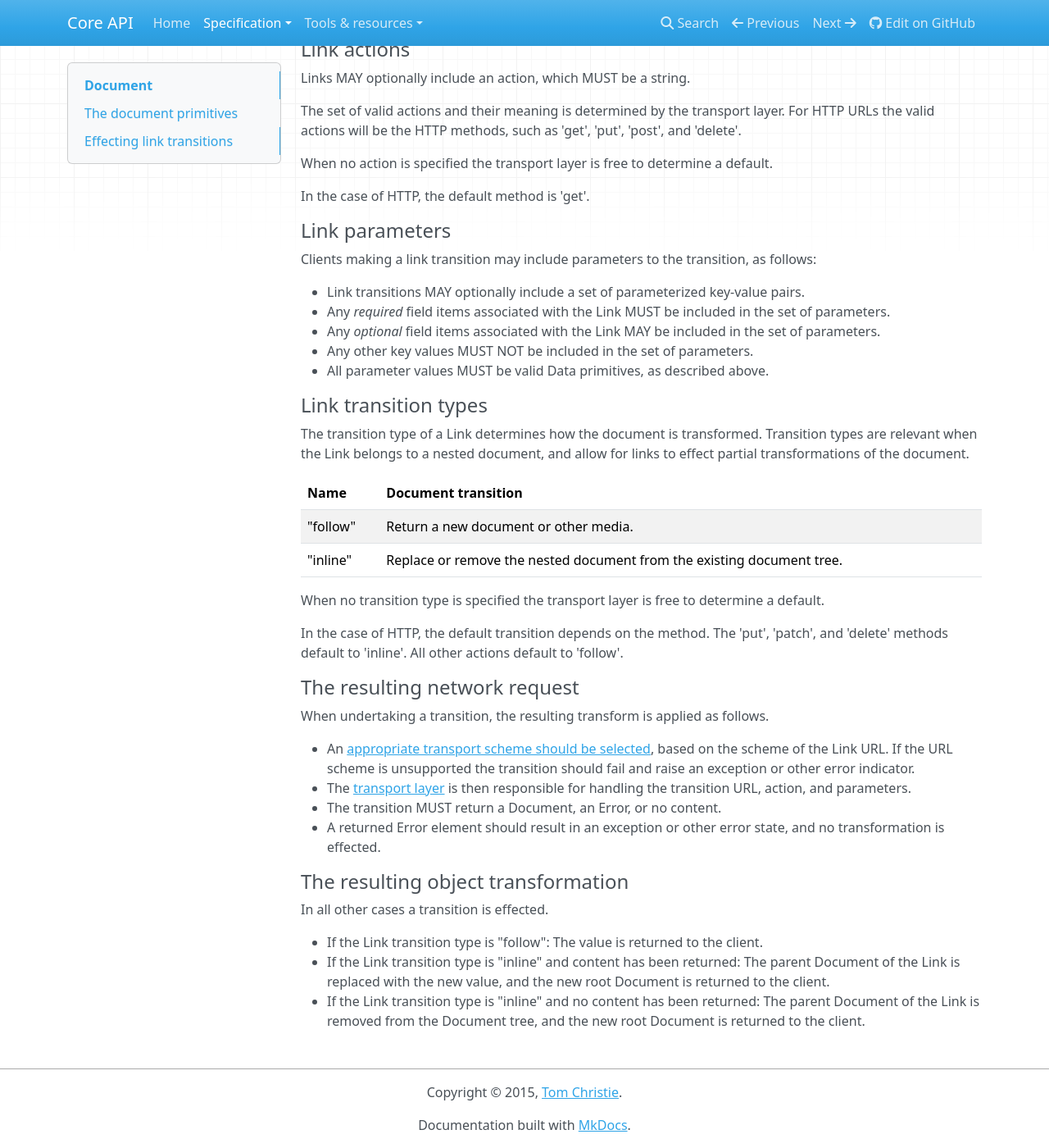
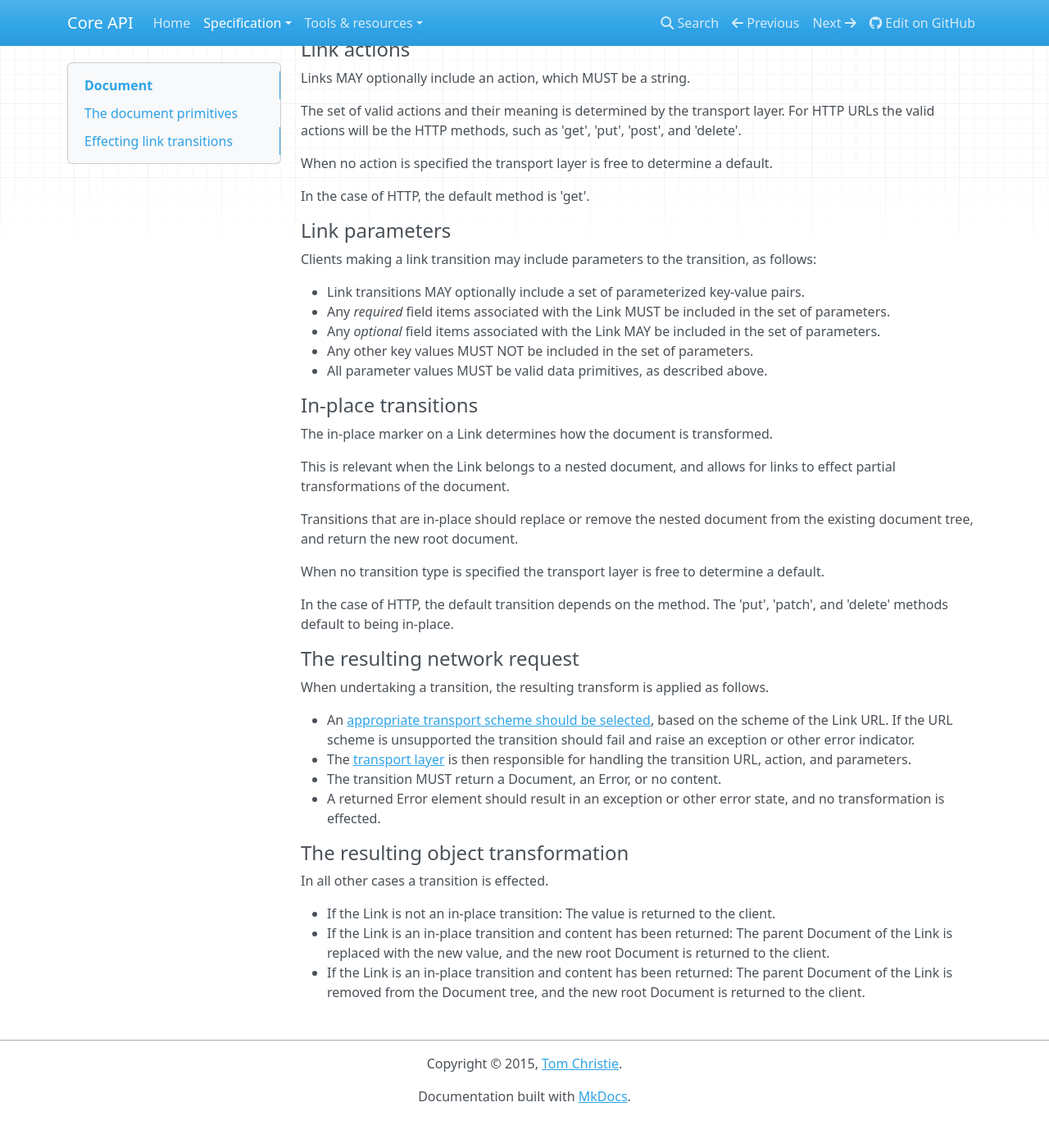
Before and after one commit to core-api/core-api, an MkDocs documentation site: the page built from docs/specification/document.md, in a window 1280 px wide and 1400 px high, scrolled down 1507 px. Shown: the whole window at 82% size. Built offline with MkDocs 1.6.1, drawn with Linux system fonts in a browser that asks for light colours; nearby versions of some CDN libraries; old or Windows-style settings are respelled for this version of MkDocs; after the commit the page ends 2872 px from its top, so only the background shows below that; some of the changed text lies outside the part shown.

Commit message:
transition string -> inplace boolean

```diff
--- a/docs/specification/document.md
+++ b/docs/specification/document.md
@@ -31,7 +31,7 @@ A link is used to represent a possible transition that the client may take.
 
 * A Link has an associated URL which MUST be a string. The empty string is valid, and MAY be considered a default value by client libraries.
 * A Link has an associated action which MUST be a string. The empty string is valid, and MAY be considered a default value by client libraries.
-* A Link has an associated transition type which MUST be a string. The empty string is valid, and MAY be considered a default value by client libraries.
+* A Link has an associated in-place marker which MUST be a boolean or null. The null value MAY be considered a default value by client libraries.
 * A Link has an associated list of parameters. The empty list is valid, and MAY be considered a default value by client libraries.
 * Each element in the parameter list is associated with a name, which MUST be a string.
 * Each element in the parameter list is associated as either being *required* or being *optional*. The *optional* state MAY be considered a default value by client libraries.
@@ -75,23 +75,22 @@ Clients making a link transition may include parameters to the transition, as fo
 * Any *required* field items associated with the Link MUST be included in the set of parameters.
 * Any *optional* field items associated with the Link MAY be included in the set of parameters.
 * Any other key values MUST NOT be included in the set of parameters.
-* All parameter values MUST be valid Data primitives, as described above.
+* All parameter values MUST be valid data primitives, as described above.
 
-#### Link transition types
+#### In-place transitions
 
-The transition type of a Link determines how the document is transformed.
-Transition types are relevant when the Link belongs to a nested document,
-and allow for links to effect partial transformations of the document.
+The in-place marker on a Link determines how the document is transformed.
 
-Name | Document transition
-----| ----
-"follow" | Return a new document or other media.
-"inline" | Replace or remove the nested document from the existing document tree.
+This is relevant when the Link belongs to a nested document,
+and allows for links to effect partial transformations of the document.
+
+Transitions that are in-place should replace or remove the nested document
+from the existing document tree, and return the new root document.
 
 When no transition type is specified the transport layer is free to determine a default.
 
 In the case of HTTP, the default transition depends on the method. The 'put',
-'patch', and 'delete' methods default to 'inline'. All other actions default to 'follow'.
+'patch', and 'delete' methods default to being in-place.
 
 #### The resulting network request
 
@@ -106,6 +105,6 @@ When undertaking a transition, the resulting transform is applied as follows.
 
 In all other cases a transition is effected.
 
-* If the Link transition type is "follow": The value is returned to the client.
-* If the Link transition type is "inline" and content has been returned: The parent Document of the Link is replaced with the new value, and the new root Document is returned to the client.
-* If the Link transition type is "inline" and no content has been returned: The parent Document of the Link is removed from the Document tree, and the new root Document is returned to the client.
+* If the Link is not an in-place transition: The value is returned to the client.
+* If the Link is an in-place transition and content has been returned: The parent Document of the Link is replaced with the new value, and the new root Document is returned to the client.
+* If the Link is an in-place transition and content has been returned: The parent Document of the Link is removed from the Document tree, and the new root Document is returned to the client.
```
Also changed, not shown: README.md (+8 -10 lines), docs/index.md (+6 -7 lines), docs/specification/encoding.md (+3 -3 lines).
